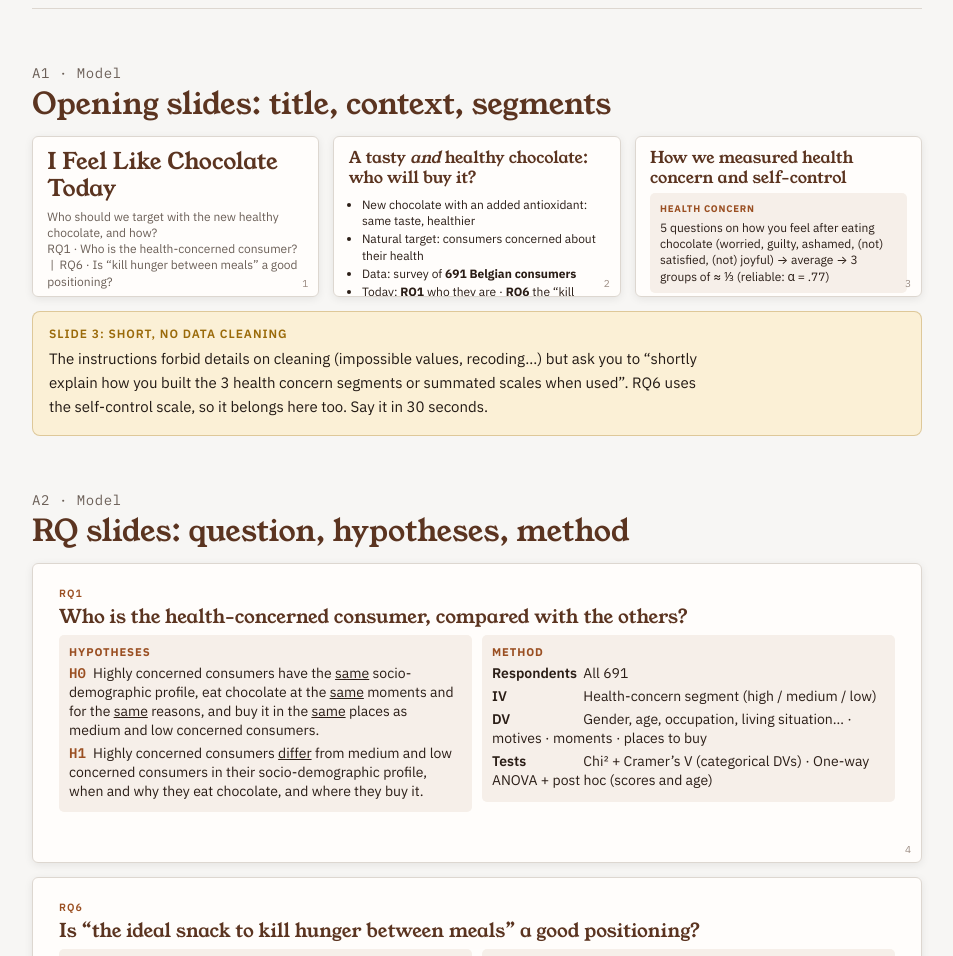
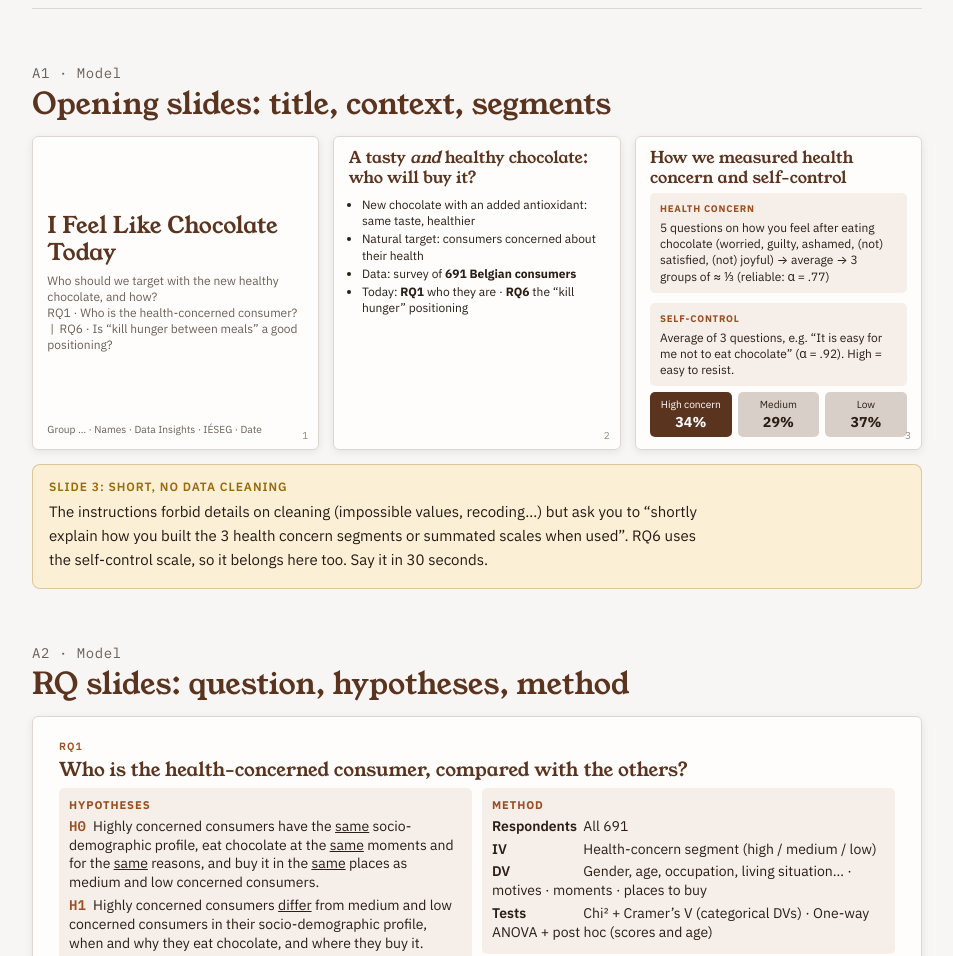
Before and after one commit to dibrou818/chocolate-spss-guide, a plain HTML site: page slides.html in a window 1280 px wide. Shown: the part 2680-3636 px from the top of the page, without its empty margins (322-1275 px from the left). Drawn offline with Linux system fonts and the light colour scheme.

Commit message:
Slides guide: let small slide frames grow
Co-Authored-By: Claude Opus 5.5 <noreply@anthropic.com>

```diff
--- a/slides.html
+++ b/slides.html
@@ -289,6 +289,7 @@ footer{margin-top:48px;color:var(--muted);font-size:14px;border-top:1px solid va
 .hb-legend .k.hi{background:#5b3420}.hb-legend .k.lo{background:#e6dfd9}
 .rqcard.mine{border:2px solid var(--cocoa);box-shadow:0 0 0 3px var(--cocoa-soft)}
 .rqcard.mine h3::after{content:"  ← your RQ";color:var(--accent);font-size:.8em}
+.slides3 .slide{aspect-ratio:auto;min-height:190px}
 .rqcard{border:1px solid var(--line);border-radius:var(--r);padding:4px 18px 10px;margin:16px 0;background:var(--surface)}
 .rqcard p{font-size:15px}
 @media (max-width:560px){.timing span{display:none}.slide{font-size:11px}}
```
